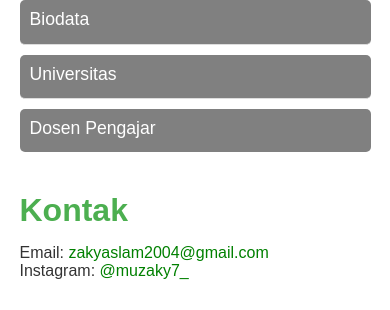
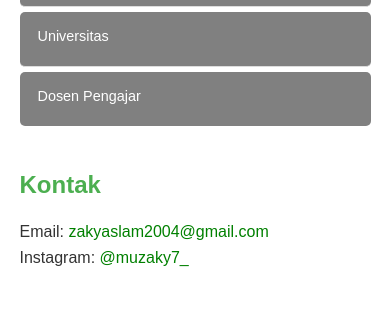
Before and after one commit to Aslam-JSON/halamanwebjson, a plain HTML site: page index.html in a window 390 px wide. Shown: the part 740-1050 px from the top of the page. Before the commit the page ends 1020 px from the top, so only its background shows below. Drawn offline with Linux system fonts and the light colour scheme.

Commit message:
Update styles.css

```diff
--- a/styles.css
+++ b/styles.css
@@ -6,8 +6,9 @@
 
 body {
     font-family: 'Arial', sans-serif;
-    background-color:white;
+    background-color: white;
     color: #333;
+    line-height: 1.6;
 }
 
 .container {
@@ -18,7 +19,7 @@ body {
 
 header {
     text-align: center;
-    background-color:gray;
+    background-color: gray;
     color: white;
     padding: 30px 0;
     border-radius: 10px;
@@ -36,7 +37,7 @@ header {
     object-fit: cover;
 }
 
-.bio, .profilsaya, .contact {
+.bio, .profilsaya, .kontak {
     margin: 40px 0;
 }
 
@@ -46,7 +47,7 @@ h2 {
     color: #4CAF50;
 }
 
-.bio p, .profilsaya ul, .contact p {
+.bio p, .profilsaya ul, .kontak p {
     font-size: 1.1rem;
     line-height: 1.6;
 }
@@ -56,22 +57,20 @@ h2 {
 }
 
 .profilsaya ul li {
-    background-color:gray;
+    background-color: gray;
     padding: 10px;
     margin: 5px 0;
     border-radius: 5px;
-    list-style: none;
-    padding: 0;
-    margin: 10px 0;
-    text-decoration: none;
-    color:white;
+    color: white;
     cursor: pointer;
 }
 
-ul li a {
+.profilsaya ul li a {
     display: inline-block;
     padding: 5px 10px;
     margin-bottom: 5px;
+    color: white;
+    text-decoration: none;
 }
 
 ul li {
@@ -98,17 +97,18 @@ ul li ul li {
 ul li ul li:last-child {
     border-bottom: none;
 }
+
 .hidden {
     max-height: 0;
     overflow: hidden;
     transition: max-height 0.1s ease-out;
-    will-change: transform, opacity ;
+    will-change: transform, opacity;
 }
 
 .visible {
-    max-height: 200px;
-    transition: max-height 0.1s ease-in;
-    will-change: transform, opacity ;
+    max-height: 300px;
+    transition: max-height 0.1,5s ease-in;
+    will-change: transform, opacity;
 }
 
 .icon {
@@ -119,6 +119,7 @@ ul li ul li:last-child {
 .icon.rotate {
     transform: rotate(90deg);
 }
+
 .kontak a {
     color: green;
     text-decoration: none;
@@ -127,8 +128,6 @@ ul li ul li:last-child {
 .kontak a:hover {
     text-decoration: underline;
 }
-
-
 @media (max-width: 768px) {
     .container {
         width: 90%;
@@ -143,7 +142,20 @@ ul li ul li:last-child {
         height: 120px;
     }
 
-    h1 {
+    .profile-header h1 {
         font-size: 2rem;
     }
+
+    h2 {
+        font-size: 1.5rem;
+    }
+
+    .bio p, .profilsaya ul, .kontak p {
+        font-size: 1rem;
+    }
+
+    .profilsaya ul li {
+        font-size: 0.9rem;
+        padding: 8px;
+    }
 }
```
